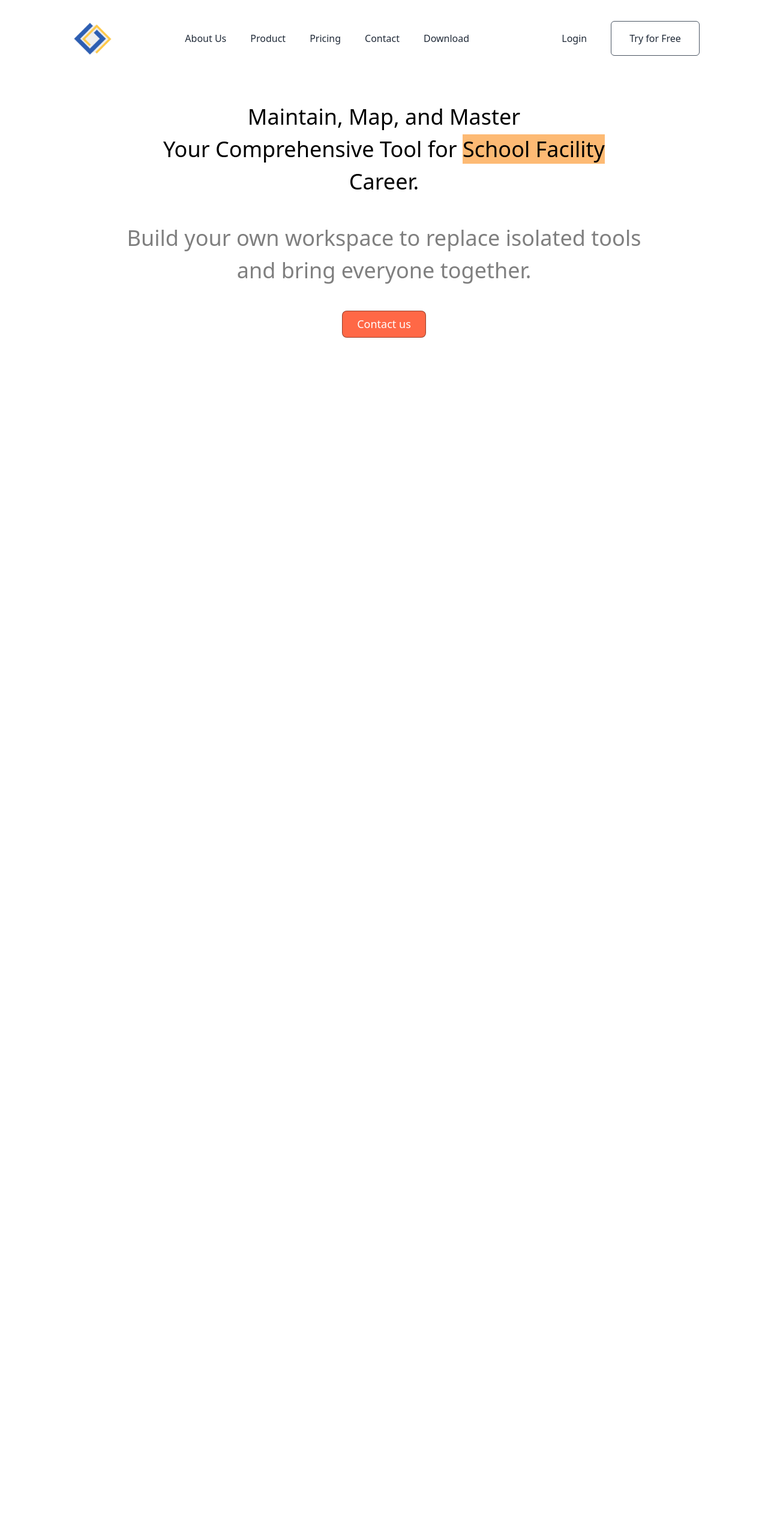
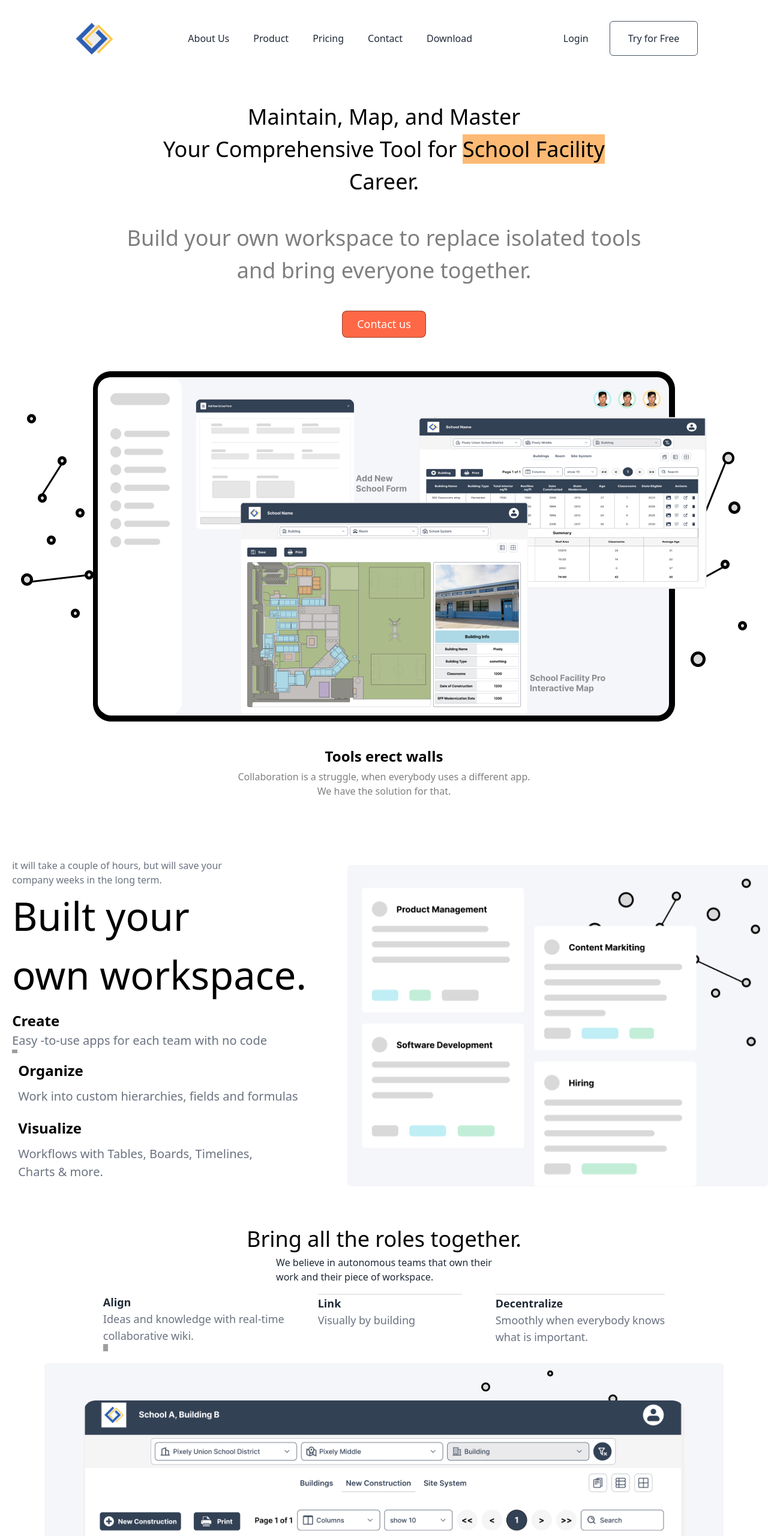
Before and after one commit to awaishassan311/Oval-Project-Management-system, a React (Vite) app: page / in a window 1280 px wide. Shown: the top 2561 px of the page at 60% size. Before the commit the page ends 800 px from the top, so only its background shows below. Built offline with nearby package versions, Linux system fonts and the light colour scheme; grey boxes are pictures that could not be loaded.

Commit message:
oval in progress

```diff
--- a/src/App.jsx
+++ b/src/App.jsx
@@ -12,15 +12,14 @@ function App() {
     <>
       <Header />
       <Herosection />
-      {/* <Badges /> */}
-      {/* <Workspace /> */}
-      {/* <Roles />  */}
-      {/* <Workspace /> */}
-      {/* <Reviews /> */}
-
-      {/* <Achievement /> */}
-      {/* <Price /> */}
-      {/* <Footer /> */}
+      <Badges />
+      <Workspace />
+      <Roles />
+      <Workspace />
+      <Reviews />
+      <Achievement />
+      <Price />
+      <Footer />
     </>
   );
 }
--- a/src/component/header/Header.jsx
+++ b/src/component/header/Header.jsx
@@ -37,7 +37,7 @@ const Header = () => {
       </div>
       <div className=" hidden md:block">
         <div className=" flex items-center">
-          <p className="px-[40px]">Login</p>
+          <p className="px-[35px]">Login</p>
           <button className="px-[30px] py-4 rounded-md border ml-0 border-gray-600">
             Try for Free
           </button>
--- a/src/component/hero-section/Herosection.jsx
+++ b/src/component/hero-section/Herosection.jsx
@@ -2,7 +2,7 @@ import React from "react";
 
 const Herosection = () => {
   return (
-    <div class="flex justify-center mt-10">
+    <div className="flex justify-center mt-10">
       <div className="w-full text-black text-center text-[36px] ">
         <p>Maintain, Map, and Master</p>
         Your Comprehensive Tool for{" "}
```
